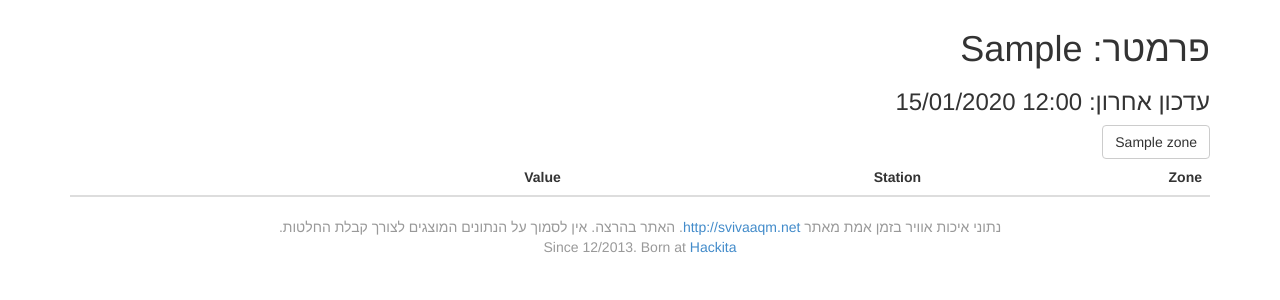
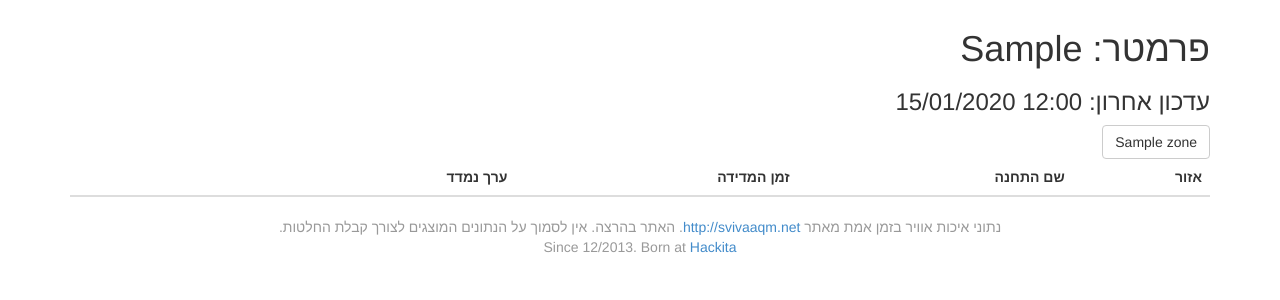
Before and after one commit to shaief/openAir, a Django app: a page that uses openair/records/templates/records/parameter.html in a window 1280 px wide. Shown: the part 51-351 px from the top of the page. Run offline with Django 3.2, Linux system fonts and the light colour scheme; tables that the repository leaves empty hold one stand-in row (values such as "Sample post"); some libraries are stand-ins or nearby versions.

Commit message:
formatting dates - hebrew titles

```diff
--- a/openair/records/templates/records/parameter.html
+++ b/openair/records/templates/records/parameter.html
@@ -21,14 +21,14 @@ openAir - Parameter: {{ parameter.abbr }}
 {% block content %}
 <h1>פרמטר: {{ parameter.abbr }}</h1>
 <h3>עדכון אחרון: <span dir="ltr">{{ lastupdate|date:"d/m/Y H:i" }}</span></h3>
-
 <div class="buttons"></div>
 
 <table class="table">
 	<thead><tr>
-	<th>Zone</th>
-	<th>Station</th>
-	<th>Value</th>
+	<th>אזור</th>
+	<th>שם התחנה</th>
+	<th>זמן המדידה</th>
+	<th>ערך נמדד</th>
 	<th width="200px"></th>
 	</tr></thead>
 	<tbody id="records"></tbody>
@@ -94,6 +94,12 @@ openAir - Parameter: {{ parameter.abbr }}
 		records.append("td")
 			.text(function(d) {
 				return d["name"];
+			});
+
+		// name column
+		records.append("td")
+			.text(function(d) {
+				return d["timestamp"];
 			});
 
 		// value column
--- a/openair/records/views.py
+++ b/openair/records/views.py
@@ -37,6 +37,7 @@ def parameter_json(request, abbr):
                 [record['name'] for record in records]:
             records.append(dict(name=r.station.name,
                                 zone=r.station.zone.name,
+                                timestamp=(r.timestamp).strftime("%Y-%m-%d %H:%M"),
                                 zone_id=r.station.zone.url_id,
                                 value=r.value))
 
```
